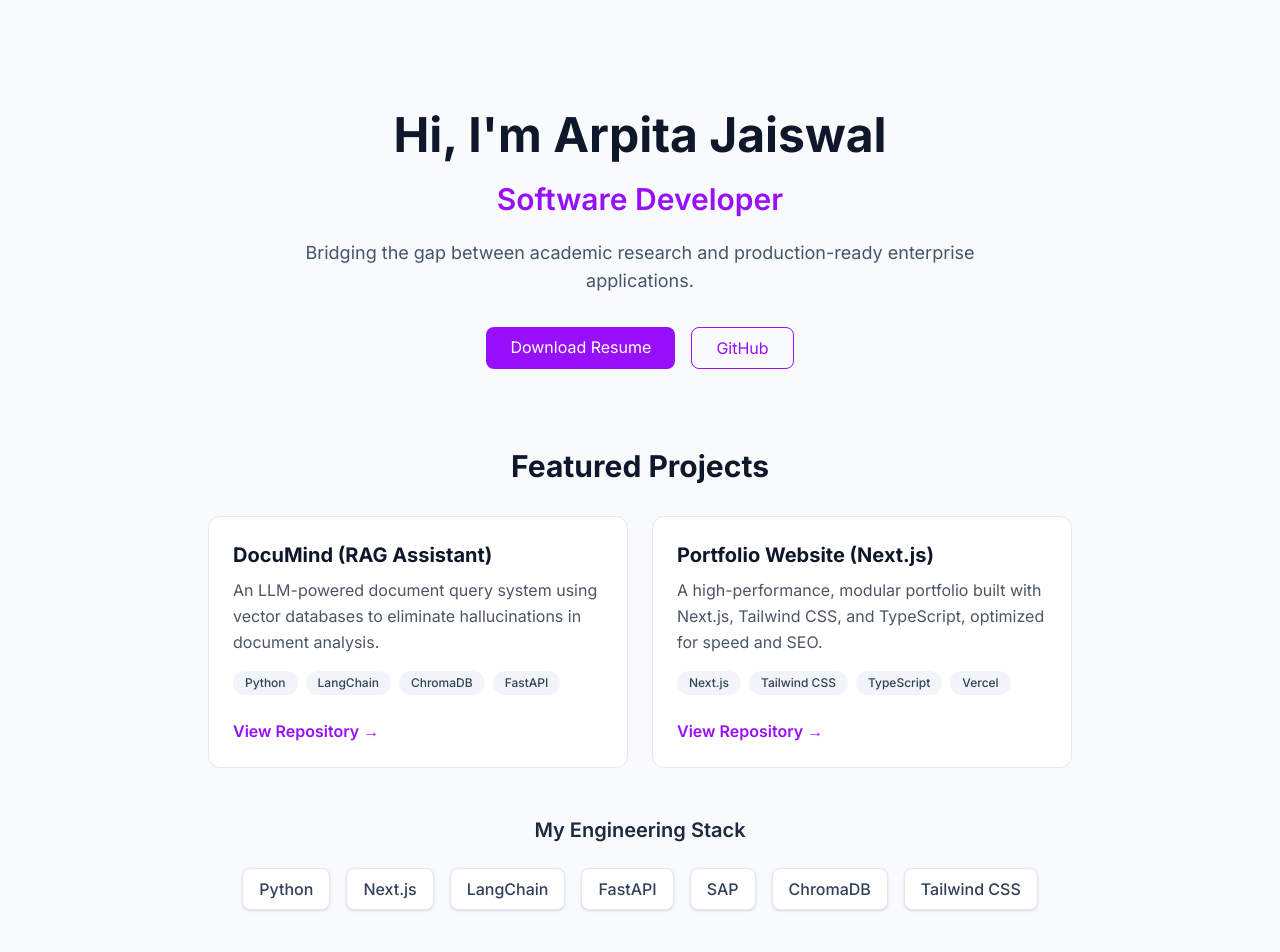
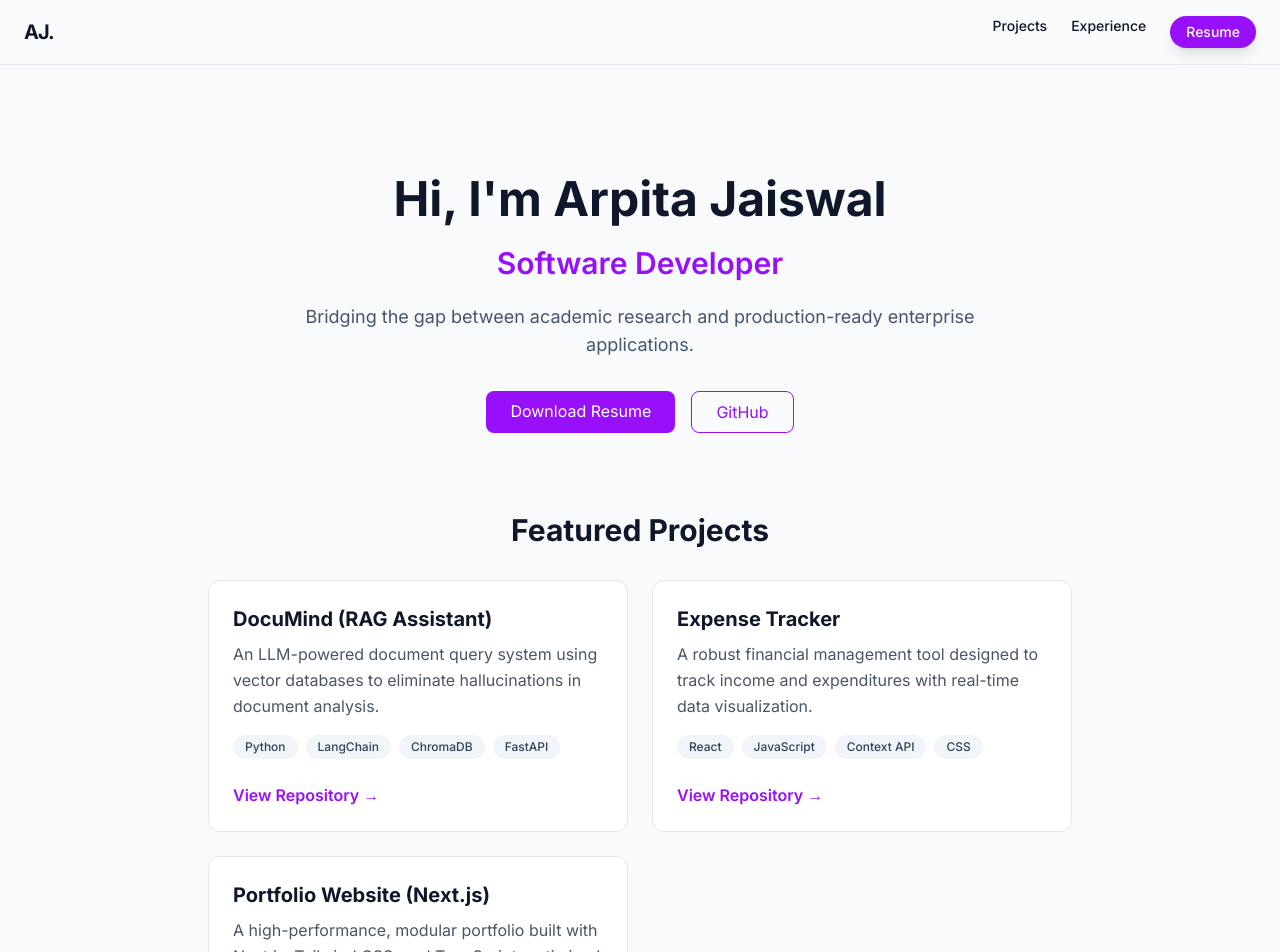
Before and after one commit to imarpitajaiswal/arpita-portfolio, a Next.js app: page / in a window 1280 px wide. Shown: the top 952 px of the page. Built offline with nearby package versions, Linux system fonts and the light colour scheme.

Commit message:
feat: add new project and updated

```diff
--- /dev/null
+++ b/app/components/Navbar.tsx
@@ -0,0 +1,12 @@
+export default function Navbar() {
+  return (
+    <nav className="fixed top-0 w-full bg-slate-50/80 backdrop-blur-md z-50 border-b border-slate-200 py-4 px-6 flex justify-between items-center">
+      <span className="font-bold text-xl tracking-tighter">AJ.</span>
+      <div className="flex gap-6 text-sm font-medium">
+        <a href="#projects" className="hover:text-purple-600 transition">Projects</a>
+        <a href="#experience" className="hover:text-purple-600 transition">Experience</a>
+        <a href="/resume.pdf" className="bg-purple-600 text-white px-4 py-1.5 rounded-full hover:bg-purple-700 transition shadow-lg">Resume</a>
+      </div>
+    </nav>
+  );
+}
--- a/app/page.tsx
+++ b/app/page.tsx
@@ -1,15 +1,18 @@
+import Navbar from "./components/Navbar";
 import Hero from "./components/Hero";
 import ProjectCard from "./components/ProjectCard";
 import TechStack from "./components/TechStack";
-import Experience from "./components/Experience"; // Import the new component
+import Experience from "./components/Experience";
 import Footer from "./components/Footer";
 import { projects } from "../data/projects";
 
 export default function Home() {
   return (
-    <main className="min-h-screen bg-slate-50 text-slate-900 pb-20">
+    <main className="min-h-screen bg-slate-50 text-slate-900 pt-16">
+      <Navbar />
       <Hero />
-      <section className="max-w-4xl mx-auto px-4 mt-12">
+
+      <section id="projects" className="max-w-4xl mx-auto px-4 mt-12">
         <h2 className="text-3xl font-bold mb-8 text-center">Featured Projects</h2>
         <div className="grid md:grid-cols-2 gap-6">
           {projects.map((project, index) => (
@@ -17,8 +20,12 @@ export default function Home() {
           ))}
         </div>
       </section>
-      <TechStack />
-      <Experience /> {/* New section added here */}
+
+      <div id="experience">
+        <TechStack />
+        <Experience />
+      </div>
+
       <Footer />
     </main>
   );
--- a/data/projects.ts
+++ b/data/projects.ts
@@ -5,7 +5,13 @@ export const projects = [
     title: "DocuMind (RAG Assistant)",
     description: "An LLM-powered document query system using vector databases to eliminate hallucinations in document analysis.",
     tags: ["Python", "LangChain", "ChromaDB", "FastAPI"],
-    link: "https://github.com/imarpitajaiswal/documind",
+    link: "https://github.com/imarpitajaiswal/docuMind",
+  },
+  {
+    title: "Expense Tracker",
+    description: "A robust financial management tool designed to track income and expenditures with real-time data visualization.",
+    tags: ["React", "JavaScript", "Context API", "CSS"],
+    link: "https://github.com/imarpitajaiswal/expense-tracker-program",
   },
   {
     title: "Portfolio Website (Next.js)",
```
